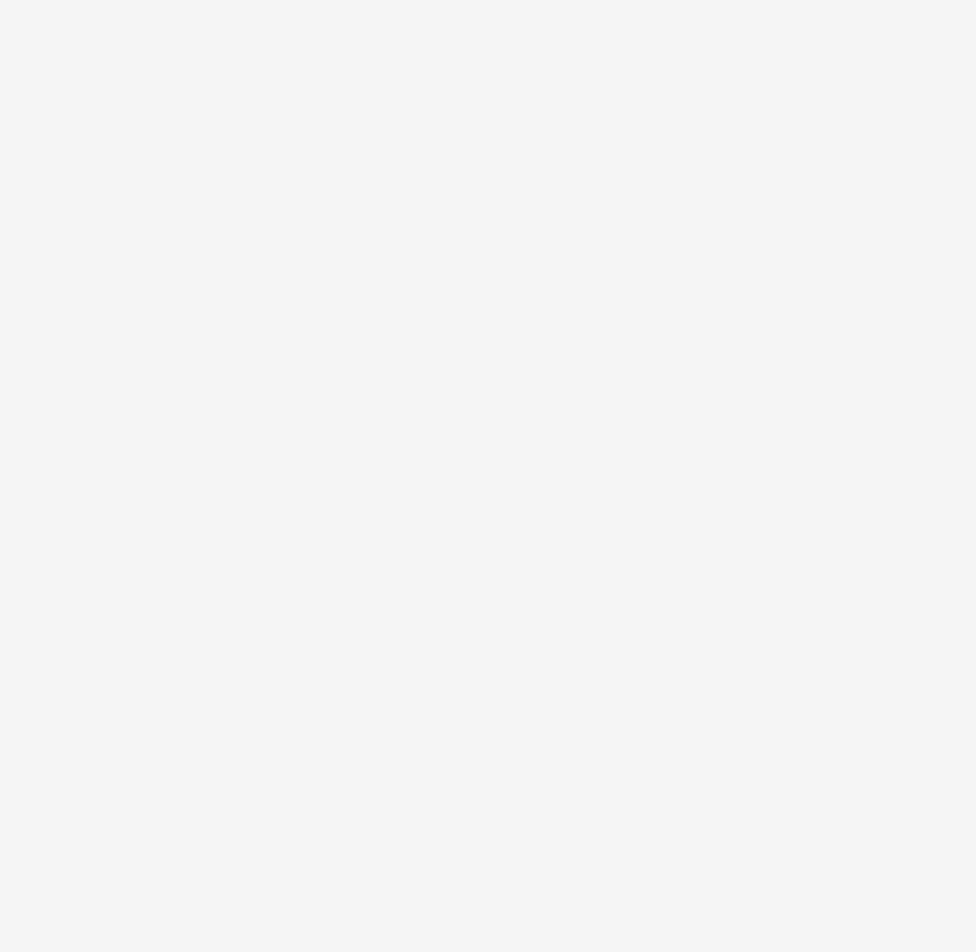
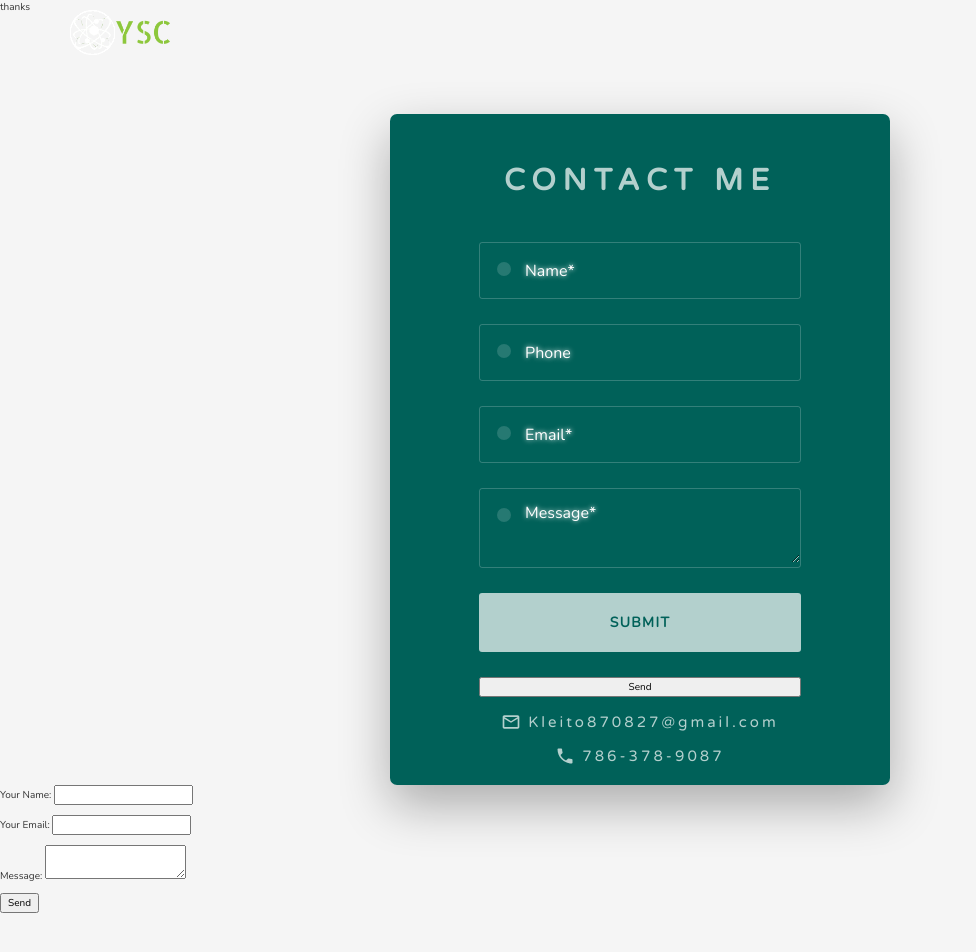
Before and after one commit to kleito870827/yasielscaleo, a Gatsby site: page /success in a window 1280 px wide. Before the commit this address had no page. Shown: the top 952 px of the page, without its empty margins (0-976 px from the left). Before the commit the page ends 800 px from the top, so only its background shows below. Built offline with nearby package versions, Linux system fonts and the light colour scheme; Gatsby itself is replaced by a stand-in of ours.

Commit message:
fix form 01

```diff
--- a/src/components/Contact.js
+++ b/src/components/Contact.js
@@ -116,7 +116,7 @@
              </div>
          </form>
        </div>
-       <form name="contact-us" method="POST" data-netlify="true">
+       <form name="contact-us" action="/success" method="POST" data-netlify="true">
           <p>
             <label>Your Name: <input type="text" name="name" /></label>
           </p>
--- /dev/null
+++ b/src/pages/success.js
@@ -0,0 +1,7 @@
+import React from 'react'
+
+export default () => (
+  <div>
+    thanks
+  </div>
+)
```
